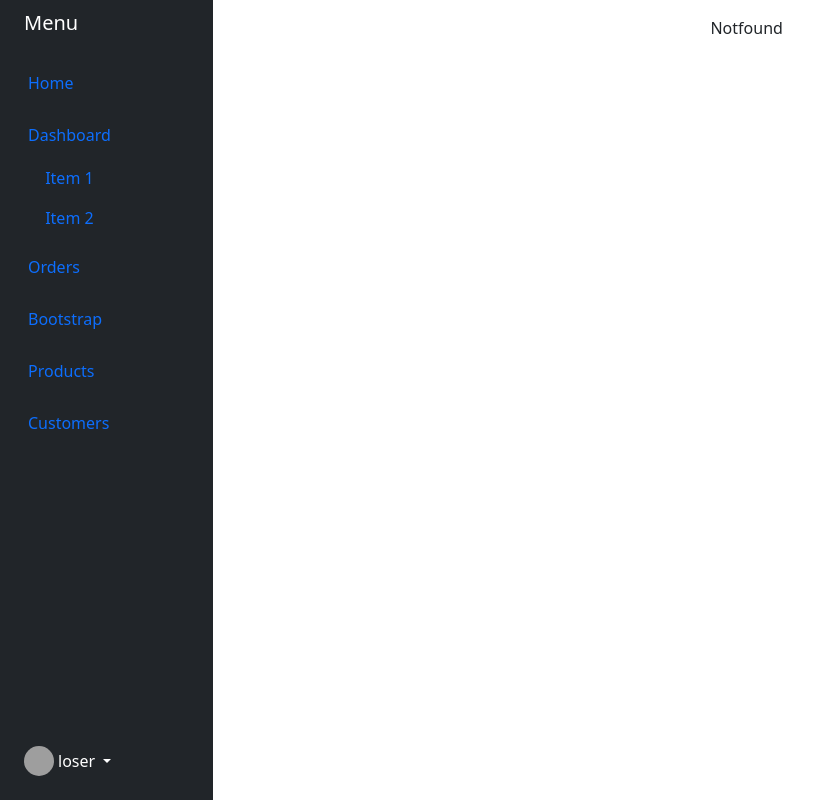
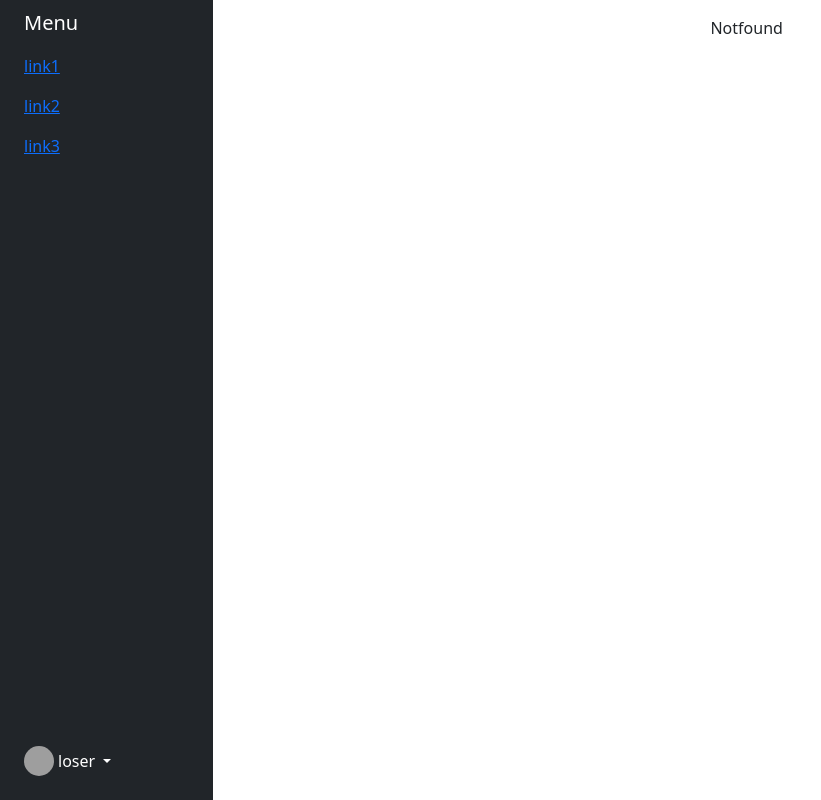
Before and after one commit to Rizwan-khan-03/Admin-dashboard-SideBar, a React (Create React App) app: page /layout in a window 1280 px wide. Both pictures are taken after typing "name@example.com", "Sample123" into the empty fields and a click on the button "Submit". Shown: the whole page, without its empty margins (0-821 px from the left). Built offline with nearby package versions, Linux system fonts and the light colour scheme; grey boxes are pictures that could not be loaded.

Commit message:
routing update

```diff
--- a/src/Component/Layoute/Layout.jsx
+++ b/src/Component/Layoute/Layout.jsx
@@ -7,126 +7,14 @@
 import { Link, NavLink } from "react-router-dom";
 import { LaptopOutlined, NotificationOutlined, UserOutlined } from '@ant-design/icons';
 
-// // import type { MenuProps } from 'antd';
-// import { Breadcrumb, Layout, Menu } from 'antd';
-
-// const { Header, Content, Sider, Footer } = Layout;
-
-// const items1 = ['1', '2', '3'].map((key) => ({
-//   key,
-//   label: `nav ${key}`,
-// }));
-
-// const items2 = [UserOutlined, LaptopOutlined, NotificationOutlined].map(
-//   (icon, index) => {
-//     const key = String(index + 1);
-
-//     return {
-//       key: `sub${key}`,
-//       icon: React.createElement(icon),
-//       label: `   <NavLink to="layout/link1">
-//       <div className="">
-//           <p>link1</p>
-//       </div>
-//   </NavLink>`,
-
-//       children: new Array(4).fill(null).map((_, j) => {
-//         const subKey = index * 4 + j + 1;
-//         return {
-//           key: subKey,
-//           label: `option${subKey}`,
-//         };
-//       }),
-//     };
-//   },
-// );
-
-// function Layoutes() {
-//   return (
-//     <div>
-//       {/* <SideBar />
-//             <Routes>
-//                 {routepath.map((i, index) => {
-//                     if (i.private) {
-//                         return (
-//                             <Route
-//                                 key={`routes_${index}`}
-//                                 path={i.path}
-//                                 // element={<i.Element />}
-//                                 element={<ProtectRoutes Component={i.Element } />}
-//                             />
-//                         );
-//                     } else {
-//                         return (
-//                             <Route key={`routes_${index}`} path="*" element={<Notfound />} />
-//                         );
-//                     }
-//                 })}
-//             </Routes> */}
-//       <Layout>
-//         <Header className="header">
-//           <div className="logo" />
-//           <Menu theme="dark" mode="horizontal" defaultSelectedKeys={['2']} items={items1} />
-//         </Header>
-//         <Layout>
-//           <Sider width={200} className="site-layout-background">
-//             <Menu
-//               mode="inline"
-//               defaultSelectedKeys={['1']}
-//               defaultOpenKeys={['sub1']}
-//               style={{ height: '100%', borderRight: 0 }}
-//               items={items2}
-//             />
-//           </Sider>
-//           <Layout style={{ padding: '0 12px 12px' }}>
-//             <Breadcrumb style={{ margin: '5px 0' }}>
-//               <Breadcrumb.Item>Home</Breadcrumb.Item>
-//               <Breadcrumb.Item>List</Breadcrumb.Item>
-//               <Breadcrumb.Item>App</Breadcrumb.Item>
-//             </Breadcrumb>
-//             <Content
-//               className="site-layout-background"
-//               style={{
-//                 padding: 24,
-//                 margin: 0,
-//                 height: '100%',
-//               }}
-//             >
-//               <Routes>
-//                 {routepath.map((i, index) => {
-//                   if (i.private) {
-//                     return (
-//                       <Route
-//                         key={`routes_${index}`}
-//                         path={i.path}
-//                         // element={<i.Element />}
-//                         element={<ProtectRoutes Component={i.Element} />}
-//                       />
-//                     );
-//                   } else {
-//                     return (
-//                       <Route key={`routes_${index}`} path="*" element={<Notfound />} />
-//                     );
-//                   }
-//                 })}
-//               </Routes>
-//             </Content>
-//             <Footer style={{ textAlign: 'center' }}>Ant Design ©2018 Created by Ant UED</Footer>
-//           </Layout>
-//         </Layout>
-//       </Layout>
-//     </div>
-//   )
-// }
-
-// export default Layoutes;
 import React from 'react'
 
 function Layout() {
   return (
     <div><div class="container-fluid">
+        {/* <SideBar /> */}
     <div class="row flex-nowrap">
-        <div class="col-auto col-md-3 col-xl-2 px-sm-2 px-0 bg-dark">
+        {/* <div class="col-auto col-md-3 col-xl-2 px-sm-2 px-0 bg-dark">
             <div class="d-flex flex-column align-items-center align-items-sm-start px-3 pt-2 text-white min-vh-100">
                 <a href="/" class="d-flex align-items-center pb-3 mb-md-0 me-md-auto text-white text-decoration-none">
                     <span class="fs-5 d-none d-sm-inline">Menu</span>
@@ -205,7 +93,8 @@
                     </ul>
                 </div>
             </div>
-        </div>
+        </div> */}
+         <SideBar />
         <div class="col py-3">
                      <Routes>
                  {routepath.map((i, index) => {
--- a/src/Component/Layoute/SideBar.jsx
+++ b/src/Component/Layoute/SideBar.jsx
@@ -3,30 +3,81 @@
 
 function SideBar() {
     return (
-        <div>
-            <div className="">
-                <div className="">
-                    <NavLink to="layout/link1">
+        <div class="col-auto col-md-3 col-xl-2 px-sm-2 px-0 bg-dark">
+        <div class="d-flex flex-column align-items-center align-items-sm-start px-3 pt-2 text-white min-vh-100">
+            <a href="/" class="d-flex align-items-center pb-3 mb-md-0 me-md-auto text-white text-decoration-none">
+                <span class="fs-5 d-none d-sm-inline">Menu</span>
+            </a>
+            <ul class="nav nav-pills flex-column mb-sm-auto mb-0 align-items-center align-items-sm-start" id="menu">
+                <li class="nav-item">
+                <NavLink to="link1">
                          <div className="">
                              <p>link1</p>
                          </div>
                      </NavLink>
 
-                    <NavLink to="layout/link2">
+                </li>
+                <li>
+                <NavLink to="link2">
                          <div className="">
                              <p>link2</p>
                          </div>
                      </NavLink>
+                </li>
+                <li>
 
-                    <NavLink to="layout/link3">
+                </li>
+                <li>
+                <NavLink to="link3">
                          <div className="">
                              <p>link3</p>
                          </div>
                      </NavLink>
-                </div>
+                </li>
 
+            </ul>
+            <hr />
+            <div class="dropdown pb-4">
+                <a href="#" class="d-flex align-items-center text-white text-decoration-none dropdown-toggle" id="dropdownUser1" data-bs-toggle="dropdown" aria-expanded="false">
+                    <img src="https://github.com/mdo.png" alt="hugenerd" width="30" height="30" class="rounded-circle" />
+                    <span class="d-none d-sm-inline mx-1">loser</span>
+                </a>
+                <ul class="dropdown-menu dropdown-menu-dark text-small shadow" aria-labelledby="dropdownUser1">
+                    <li><a class="dropdown-item" href="#">New project...</a></li>
+                    <li><a class="dropdown-item" href="#">Settings</a></li>
+                    <li><a class="dropdown-item" href="#">Profile</a></li>
+                    <li>
+                        <hr class="dropdown-divider" />
+                    </li>
+                    <li><a class="dropdown-item" href="#">Sign out</a></li>
+                </ul>
             </div>
         </div>
+    </div>
+        // <div>
+        //     <div className="">
+        //         <div className="">
+        //             <NavLink to="layout/link1">
+        //                 <div className="">
+        //                     <p>link1</p>
+        //                 </div>
+        //             </NavLink>
+
+        //             <NavLink to="layout/link2">
+        //                 <div className="">
+        //                     <p>link2</p>
+        //                 </div>
+        //             </NavLink>
+
+        //             <NavLink to="layout/link3">
+        //                 <div className="">
+        //                     <p>link3</p>
+        //                 </div>
+        //             </NavLink>
+        //         </div>
+
+        //     </div>
+        // </div>
     )
 }
 
--- a/src/Pages/Login.jsx
+++ b/src/Pages/Login.jsx
@@ -31,9 +31,9 @@
   }
   return (
 
-    <Container>
-      <Row>
-        <Col xs={12} md={6} lg={6}>
+    <Container fluid>
+      <Row className="justify-content-md-center align-middle">
+        <Col xs={12} md={4} lg={4}>
           <div><Form onSubmit={onSubmitHandler}>
             <Form.Group className="mb-3" controlId="formBasicEmail">
               <Form.Label>Email address</Form.Label>
@@ -43,9 +43,7 @@
                 name="email"
                 value={form.email}
                 onChange={(e) => onchangeHandeler(e)}/>
-              <Form.Text className="text-muted">
-                We'll never share your email with anyone else.
-              </Form.Text>
+
             </Form.Group>
 
             <Form.Group className="mb-3" controlId="formBasicPassword">
--- a/src/Router/ProtectRoutes.jsx
+++ b/src/Router/ProtectRoutes.jsx
@@ -2,15 +2,19 @@
 import { useNavigate } from "react-router-dom";
 
 const PrivateRoute = ({ Component }) => {
+  let token = localStorage.getItem('jwtToken')
   const navigate = useNavigate()
   useEffect(() => {
-    let token = localStorage.getItem('jwtToken')
+    // let token = localStorage.getItem('jwtToken')
     if (!token) navigate('/')
 
-  },[])
+  }, [])
   return (
     <>
-    <Component />
+    {
+    token &&  <Component />
+    }
+
     </>
   )
 };
--- a/src/Router/RouteList.jsx
+++ b/src/Router/RouteList.jsx
@@ -11,17 +11,17 @@
     private: false,
   },
   {
-    path: "/layout/link1",
+    path: "/link1",
     Element: Link1,
     private: true,
   },
   {
-    path: "/layout/link2",
+    path: "/link2",
     Element: Link2,
     private: true,
   },
   {
-    path: "/layout/link3",
+    path: "/link3",
     Element: Link3,
     private: true,
   },
--- a/src/Router/Router.jsx
+++ b/src/Router/Router.jsx
@@ -10,7 +10,7 @@
     <div>
       <Routes>
         <Route path='/'>
-          <Route index element={<ProtectRoutes Component={Login} />} />
+          <Route index element={<Login />} />
         </Route>
         <Route path='/layout'>
           <Route index path='*' element={<ProtectRoutes Component={Layout}/>} />
```
Lines whose indentation alone changed are shown as unchanged.
